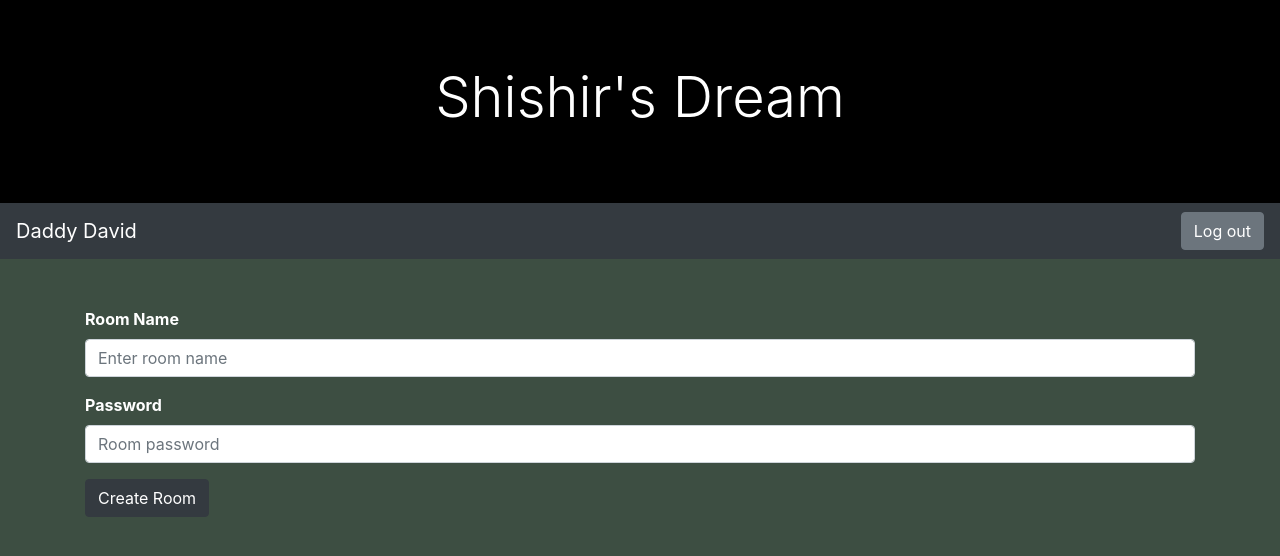
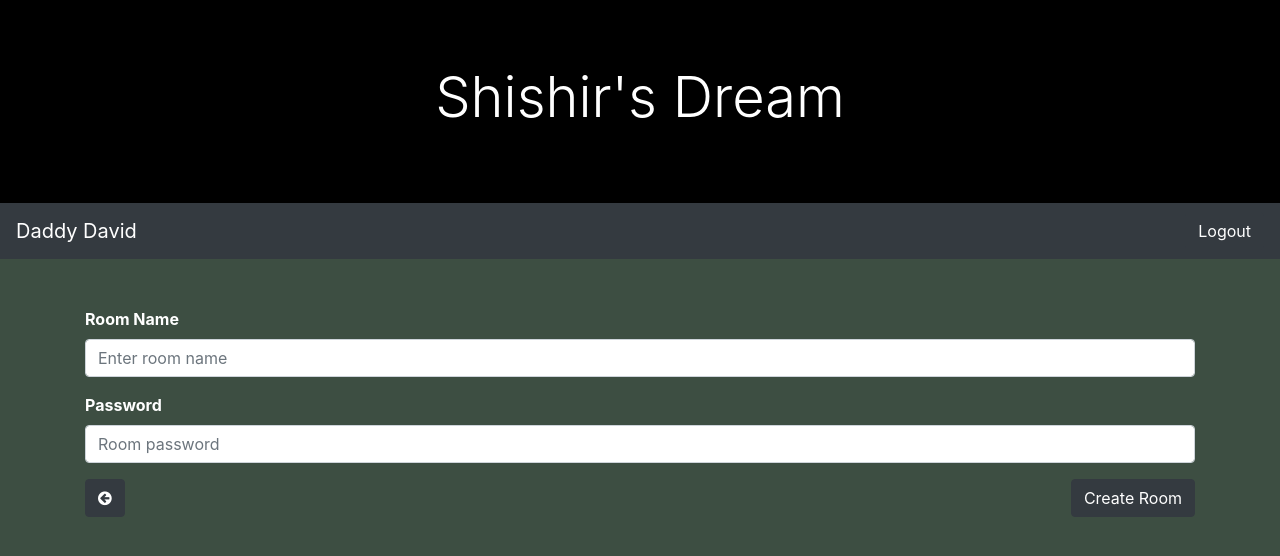
Before and after one commit to Berkyle/shishirs-dream, a React (Create React App) app: page /makeRoom in a window 1280 px wide. Shown: the top 556 px of the page. Built offline with nearby package versions, Linux system fonts and the light colour scheme; no server answers; sample sign-in values are in the browser's storage.

Commit message:
Added UI STUFF

```diff
--- a/src/Components/JoinRoom.js
+++ b/src/Components/JoinRoom.js
@@ -5,15 +5,22 @@ import { RoomContext } from '../Contexts/RoomContext';
 import Container from 'react-bootstrap/Container';
 import Button from 'react-bootstrap/Button';
 import Form from 'react-bootstrap/Form';
-import {auth} from '../Firebase/Firebase';
+import Row from 'react-bootstrap/Row';
+import Col from 'react-bootstrap/Col';
+import { auth } from '../Firebase/Firebase';
 import store from '../Firebase/Firebase';
 
-const JoinRoom = ({history}) => {
+const JoinRoom = ({ history }) => {
 
   const { dispatchToRoom } = useContext(RoomContext)
 
   const [roomId, setRoomId] = useState('')
   const [password, setPassword] = useState('')
+
+  const goBack = (event) => {
+    event.preventDefault()
+    history.push("/")
+  }
 
   const handleSubmit = (event) => {
     event.preventDefault()
@@ -24,8 +31,8 @@ const JoinRoom = ({history}) => {
 
     store.collection("rooms").where("roomId", "==", roomId)
       .get()
-    .then(function(querySnapshot) {
-        querySnapshot.forEach(function(doc) {
+      .then(function (querySnapshot) {
+        querySnapshot.forEach(function (doc) {
           console.log(doc.id, " => ", doc.data().roomPwd);
           if (doc.data().roomPwd === password) {
             const room = {
@@ -49,21 +56,30 @@ const JoinRoom = ({history}) => {
     <Container>
       <Form onSubmit={handleSubmit}>
         <Form.Group controlId="roomId">
-          <Form.Label style={{color: 'white'}}><b>Room ID</b></Form.Label>
-          <Form.Control type="roomId"  placeholder="Enter RoomID" value={roomId} onChange={(event) => {
+          <Form.Label style={{ color: 'white' }}><b>Room ID</b></Form.Label>
+          <Form.Control type="roomId" placeholder="Enter RoomID" value={roomId} onChange={(event) => {
             setRoomId(event.target.value)
-          }}/>
+          }} />
         </Form.Group>
 
         <Form.Group controlId="password">
-          <Form.Label style={{color: 'white'}}><b>Password</b></Form.Label>
+          <Form.Label style={{ color: 'white' }}><b>Password</b></Form.Label>
           <Form.Control type="password" placeholder="Password" value={password} onChange={(event) => {
             setPassword(event.target.value)
-          }}/>
+          }} />
         </Form.Group>
+        <Row className="justify-content-between">
+          <Col xs="auto">
+            <Button onClick={goBack} variant="dark">
+              <i className="fa fa-arrow-circle-left" aria-hidden="true"></i>
+            </Button>
+          </Col>
+          <Col xs="auto">
             <Button variant="dark" type="submit">
               Submit
         </Button>
+          </Col>
+        </Row>
       </Form>
     </Container>
   )
--- a/src/Components/MakeRoom.js
+++ b/src/Components/MakeRoom.js
@@ -5,6 +5,8 @@ import { Form, Button } from 'react-bootstrap';
 import { UserContext } from '../Contexts/UserContext';
 import { RoomContext } from '../Contexts/RoomContext';
 import Container from 'react-bootstrap/Container';
+import Row from 'react-bootstrap/Row';
+import Col from 'react-bootstrap/Col';
 import axios from 'axios';
 
 const MakeRoom = ({ history }, props) => {
@@ -16,13 +18,18 @@ const MakeRoom = ({ history }, props) => {
     const [roomName, setRoomName] = useState("");
     const [roomPwd, setRoomPwd] = useState("");
 
+    const goBack = (event) => {
+        event.preventDefault()
+        history.push("/")
+    }
+
     useEffect(() => {
         if (window.location.href.includes("access_token")) {
             var access_token = window.location.href.split("=")[1].split("&")[0];
             logUserIn(access_token);
-            window.history.pushState({id: 'makeRoom'}, 'makeRoom', "/makeRoom");
+            window.history.pushState({ id: 'makeRoom' }, 'makeRoom', "/makeRoom");
         }
-        else if(localStorage.getItem('spotify-auth') == null){
+        else if (localStorage.getItem('spotify-auth') == null) {
             history.push('/')
         }
     })
@@ -71,16 +78,25 @@ const MakeRoom = ({ history }, props) => {
         <Container>
             <Form onSubmit={makeRoom}>
                 <Form.Group controlId="roomName">
-                    <Form.Label style={{color: 'white'}}><b>Room Name</b></Form.Label>
+                    <Form.Label style={{ color: 'white' }}><b>Room Name</b></Form.Label>
                     <Form.Control type="name" onChange={(event) => setRoomName(event.target.value)} placeholder="Enter room name" />
                 </Form.Group>
                 <Form.Group controlId="password">
-                    <Form.Label style={{color: 'white'}}><b>Password</b></Form.Label>
+                    <Form.Label style={{ color: 'white' }}><b>Password</b></Form.Label>
                     <Form.Control type="password" onChange={(event) => setRoomPwd(event.target.value)} placeholder="Room password" />
                 </Form.Group>
-                <Button variant="dark" type="submit">
-                    Create Room
-                </Button>
+                <Row className="justify-content-between">
+                    <Col xs="auto">
+                        <Button onClick={goBack} variant="dark">
+                            <i className="fa fa-arrow-circle-left" aria-hidden="true"></i>
+                        </Button>
+                    </Col>
+                    <Col xs="auto">
+                        <Button variant="dark" type="submit" className="ml-auto">
+                            Create Room
+                        </Button>
+                    </Col>
+                </Row>
             </Form>
         </Container>
     )
--- a/src/Components/Routes.js
+++ b/src/Components/Routes.js
@@ -33,7 +33,7 @@ const Routes = () => {
       <Navbar className="justify-content-between" bg="dark" variant="dark">
         {token && <Navbar.Brand>{userName}</Navbar.Brand>}
         <Form inline>
-          {token && <Link to='/'><Button variant="secondary" onClick={logOut}>Log out</Button></Link>}
+          {token && <Link to='/'><Button variant="dark" onClick={logOut}>Logout</Button></Link>}
         </Form>
       </Navbar>
       <Container fluid={true} className="vh-100 pt-5" id="shishirs_dream_container">
--- a/src/Components/ViewRoom.js
+++ b/src/Components/ViewRoom.js
@@ -8,6 +8,7 @@ import Row from 'react-bootstrap/Row';
 import Table from 'react-bootstrap/Table';
 import Image from 'react-bootstrap/Image';
 import Button from 'react-bootstrap/Button';
+import Container from 'react-bootstrap/Container';
 // eslint-disable-next-line
 import Col from 'react-bootstrap/Col';
 import '../App.css';
@@ -61,10 +62,10 @@ const ViewRoom = ({ history }) => {
     alert("HI")
   }
   return (
-    <div>
+    <Container>
       <div id="title">
         <h1 style={{ float: "center", position: "relative" }}>
-          <Button style={{ float: "left", position: "relative", top: "5px" }} onClick={goBack} variant="secondary">
+          <Button style={{ float: "left", position: "relative", top: "5px" }} onClick={goBack} variant="dark">
             <i className="fa fa-arrow-circle-left" aria-hidden="true"></i>
           </Button>
           {roomName}
@@ -103,7 +104,7 @@ const ViewRoom = ({ history }) => {
 
         </tbody>
       </Table>
-    </div>
+      </Container>
   )
 }
 
```
Lines whose indentation alone changed are shown as unchanged.
